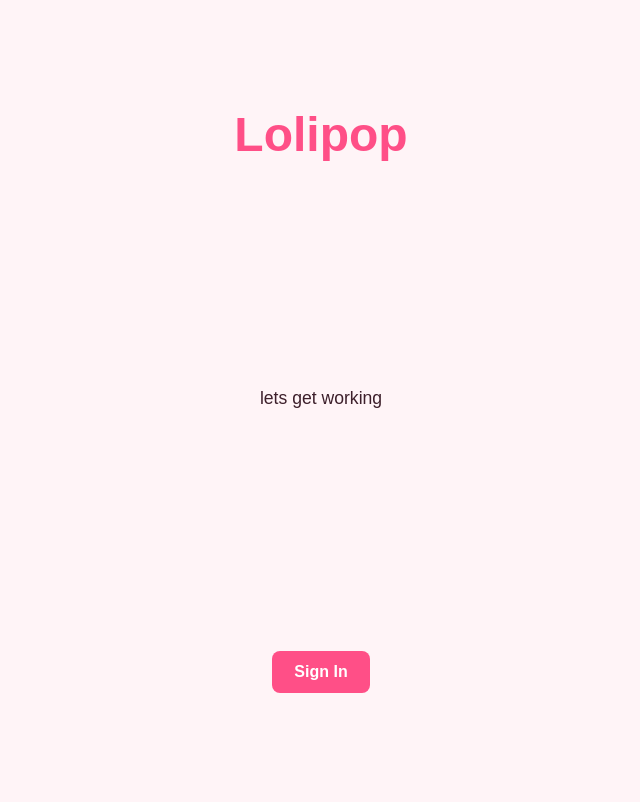
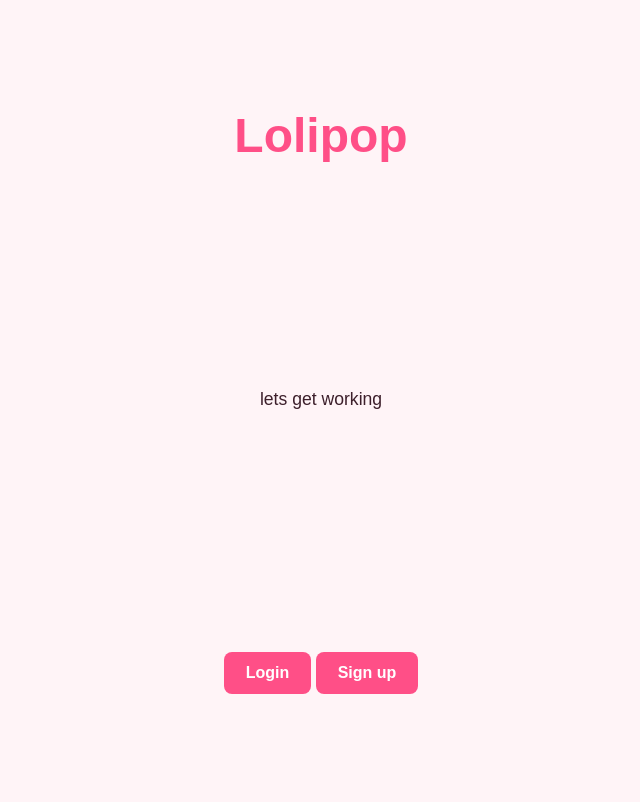
Before and after one commit to ikechukwuOwen/flask-app, a Flask app: page / in a window 1280 px wide. Shown: the whole page, without its empty margins (319-959 px from the left). Before the commit the page ends 693 px from the top, so only its background shows below. Run offline with Flask 3, Linux system fonts and the light colour scheme.

Commit message:
created a routes file, added routes to login and sign up

```diff
--- a/app.py
+++ b/app.py
@@ -7,6 +7,5 @@ from wtforms import StringField, SubmitField
 app = Flask(__name__)
 app.config['SECRET_KEY'] = 'MaziLoli'
 
-@app.route("/", methods = ["GET", "POST"])
-def home():
-    return render_template('index.html')
+
+import routes
--- /dev/null
+++ b/routes.py
@@ -0,0 +1,15 @@
+from app import app
+from flask import Flask, render_template
+
+@app.route("/", methods = ["GET", "POST"])
+def home():
+    return render_template('index.html')
+
+
+@app.route('/login', methods =["GET", "POST"] )
+def login():
+    return "<h1>login</h1>"
+
+@app.route('/sign_up', methods = ["GET", "POST"])
+def sign_up():
+    return "<h1>SIGN UP</h1>"
--- a/static/style.css
+++ b/static/style.css
@@ -1,5 +1,5 @@
 body {
-  margin: 0;
+  margin: 1px;
   min-height: 100vh;
   display: grid;
   place-items: center;
--- a/templates/index.html
+++ b/templates/index.html
@@ -6,6 +6,9 @@
     <body>
         <h1>Lolipop</h1>
         <p>lets get working</p>
-        <a class="button" href="">Sign In</a>
+        <div >
+        <a class="button" href="{{ url_for('login') }}">Login</a>
+        <a class="button" href="{{ url_for('sign_up') }}">Sign up</a>
+        </div>
     </body>
 </html>
```
